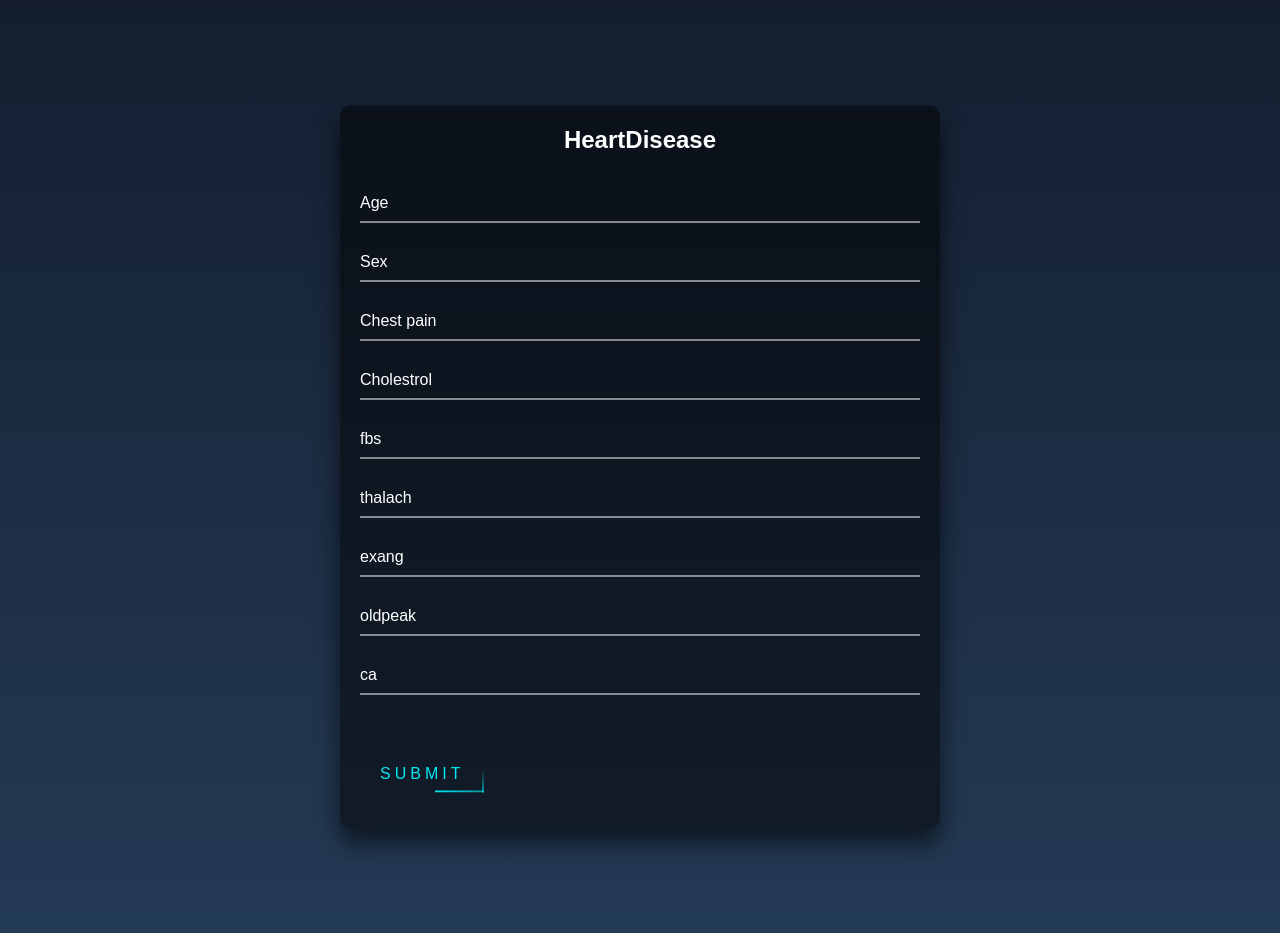
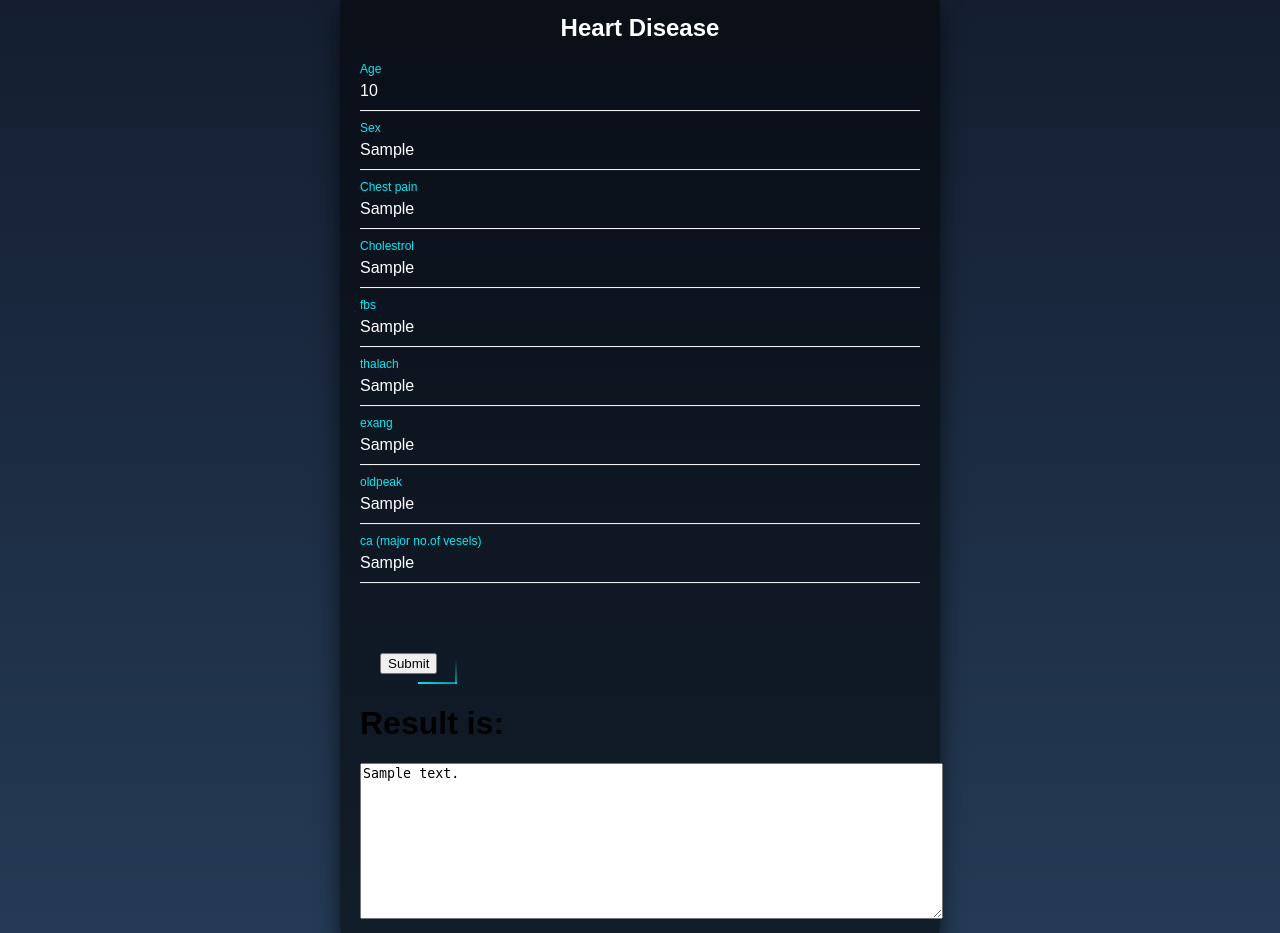
Before and after one commit to Sowmyamallavolu/Brainihacks, a Flask app: template templates/index.html in a window 1280 px wide. Run offline with Flask 2, Linux system fonts and the light colour scheme; the template is opened without the code that fills it: most values are stand-ins (such as "Sample title", 1, 10 or a date in 2020); parts of the project's set-up code (start-up, migrations or seed data) failed here and were passed over.

Commit message:
Update index.html

```diff
--- a/templates/index.html
+++ b/templates/index.html
@@ -1,60 +1,72 @@
-<html lang="en">
+<html>
 <head>
-    <meta charset="UTF-8">
-    <meta http-equiv="X-UA-Compatible" content="IE=edge">
-    <meta name="viewport" content="width=device-width, initial-scale=1.0">
 <title>Heart Disease Prediction</title>
-    <link rel="stylesheet" href="{{ url_for('static',filename='index.css') }}">
+<link rel="stylesheet" href="static/index.css">
+<!-- <link rel="image" href="static/heart.jpeg">
+<link rel="stylesheet" href="{{ url_for('static',filename='index.css') }}"> -->
 <link rel="icon" href="{{ url_for('static',filename='heart.jpeg') }}" type="image/x-icon">
 </head>
+
 <body>
-<div class="login-box">
-    <h2>HeartDisease</h2>
-    <form action="/submit" method="POST">
-      <div class="user-box">
-        <input type="text" name="" required="">
-        <label>Age</label>
+    <div class="login-box" >
+        <h2>Heart Disease</h2>
+        <form id="form" action="\predict" method="POST">
+            <div class="user-box" >
+                <input type="text" id="Age" name="Age" value={{ Age }}>
+                <label for="Age">Age</label>
             </div>
             <div class="user-box">
-        <input type="text" name="" required="">
-        <label>Sex</label>
+                <input type="text" id="Sex" name="Sex" value={{ sex }}>
+                <label for="Sex">Sex</label>
             </div>
             <div class="user-box">
-        <input type="text" name="" required="">
-        <label>Chest pain</label>
+                <input type="text" id="Chest pain" name="Chest pain" value={{ chest_pain }}>
+                <label for ="Chest pain">Chest pain</label>
+
             </div>
             <div class="user-box">
-        <input type="text" name="" required="">
-        <label>Cholestrol</label>
+                <input type="text" id="Cholestrol" name="Cholestrol" value={{ Cholestrol }}>
+                <label for="Cholestrol">Cholestrol</label>
+
+            </div>
+            <div class="user-box" >
+                <input type="text" id="fbs" name="fbs" value={{ fbs }}>
+                <label for="fbs">fbs</label>
             </div>
             <div class="user-box">
-        <input type="text" name="" required="">
-        <label>fbs</label>
+                <input type="text" id="hattack" name="hattack" value={{ hattack }}>
+                <label for="hattack">thalach</label>
             </div>
-      <div class="user-box">
-        <input type="text" name="" required="">
-        <label>thalach</label>
+            <div class="user-box" >
+                <input type="text" id="exang" name="exang" value={{ exang}}>
+                <label for="exang">exang</label>
             </div>
-      <div class="user-box">
-        <input type="text" name="" required="">
-        <label>exang</label>
+            <div class="user-box" >
+                <input type="text" id="oldpeak" name="oldpeak" value={{ oldpeak }}>
+                <label for="oldpeak">oldpeak</label>
             </div>
-      <div class="user-box">
-        <input type="text" name="" required="">
-        <label>oldpeak</label>
+            <div class="user-box" >
+                <input type="text" id="ca" name="ca" value={{ ca}}>
+                <label for="ca">ca (major no.of vesels)</label>
             </div>
-      <div class="user-box">
-        <input type="text" name="" required="">
-        <label>ca</label>
-      </div>
-      <a href="{{ url_for('templates',filename='result.html') }}">
+            <div class="b2">
+                <a href="#">
                     <span></span>
                     <span></span>
                     <span></span>
                     <span></span>
-        Submit
+
+                    <input type="submit" id="submit"  class="b1">
                   </a>
+            </div>
         </form>
+        <label for="ans"><H1>Result is:</H1></label>
+
+        <div>
+            <textarea d-flex flex-column justify-content-center rows="10" cols="70">{{ output_text }}</textarea>
+
+        </div>
     </div>
 </body>
+
 </html>
```
Lines whose indentation alone changed are shown as unchanged.
